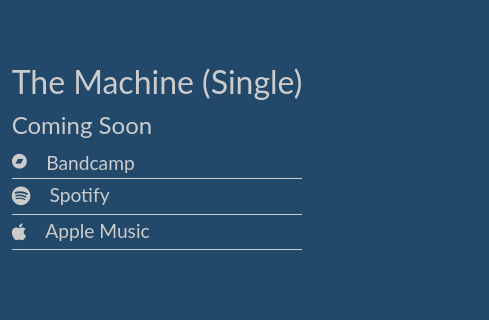
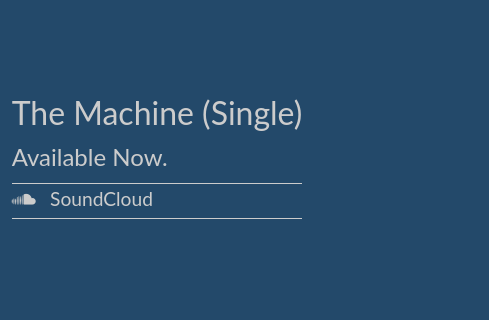
Before and after one commit to michael-blake/MeekleBosner, a plain HTML site: page index.html in a window 1280 px wide. Shown: the part 1046-1366 px from the top of the page, 791-1280 px from the left. Drawn offline with Linux system fonts and the light colour scheme; a web font is replaced by a local one.

Commit message:
adding link to official release of The Machine. Yeah Boi

```diff
--- a/index.html
+++ b/index.html
@@ -66,23 +66,47 @@
             <div class="album-art"></div>
             <div class="release-desc">
               <div class="release-title">The Machine (Single)</div>
-              <div class="release-subtitle">Coming Soon</div>
+              <div class="release-subtitle">Available Now.</div>
               <div class="release-links">
-                <div class="release-link" href="">
-                  <i class="fa fa-bandcamp" style="font-size:0.8em" aria-hidden="true"></i>
+
+                <div class="release-link-divider"></div>
+
+                <a class="release-link" target="_blank" href="https://soundcloud.com/hussar/the-machine-single">
+                  <div class="icon-wrapper">
+                    <i class="fa fa-soundcloud" aria-hidden="true"></i>
+                  </div>
+                  <div class="release-link-title">SoundCloud</div>
+                </a>
+
+                <div class="release-link-divider"></div>
+
+                <!-- <div class="release-link" href="">
+                  <div class="icon-wrapper">
+                    <i class="fa fa-bandcamp" aria-hidden="true"></i>
+                  </div>
                   <div class="release-link-title">Bandcamp</div>
                 </div>
+
                 <div class="release-link-divider"></div>
+
                 <div class="release-link" href="">
-                  <i class="fa fa-spotify" aria-hidden="true"></i>
+                  <div class="icon-wrapper">
+                    <i class="fa fa-spotify" aria-hidden="true"></i>
+                  </div>
                   <div class="release-link-title">Spotify</div>
                 </div>
+
                 <div class="release-link-divider"></div>
+
                 <div class="release-link" href="">
-                  <i class="fa fa-apple" aria-hidden="true"></i>
+                  <div class="icon-wrapper">
+                    <i class="fa fa-apple" aria-hidden="true"></i>
+                  </div>
                   <div class="release-link-title">Apple Music</div>
                 </div>
-                <div class="release-link-divider"></div>
+
+                <div class="release-link-divider"></div> -->
+
               </div>
             </div>
           </div>
--- a/release.css
+++ b/release.css
@@ -43,6 +43,10 @@
   margin-bottom: 0.5em;
 }
 
+.icon-wrapper{
+  width: 1em;
+}
+
 .release-links{
   font-size: 1.2em;
 }
@@ -51,6 +55,8 @@
   cursor: pointer;
   display: flex;
   margin-bottom: 0.2em;
+  color: inherit;
+  text-decoration: none;
 }
 
 .release-link-title{
```
